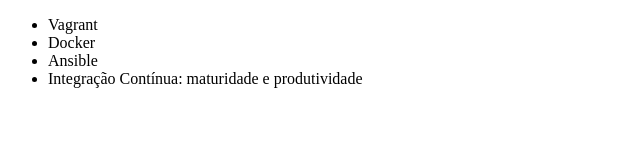
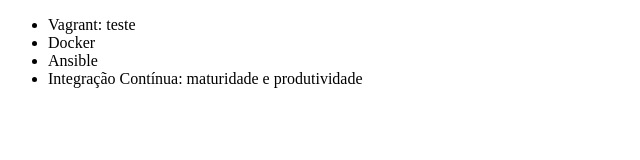
Before and after one commit to brunomathidios/alura-git, a plain HTML site: page index.html in a window 1280 px wide. Shown: the full height of the page, 0-640 px from the left. Drawn offline with Linux system fonts and the light colour scheme.

Commit message:
titulo vangrant

```diff
--- a/index.html
+++ b/index.html
@@ -6,7 +6,7 @@
 </head>
 <body>
     <ul>
-        <li>Vagrant</li>
+        <li>Vagrant: teste</li>
         <li>Docker</li>
         <li>Ansible</li>
         <li>Integração Contínua: maturidade e produtividade</li>
```
